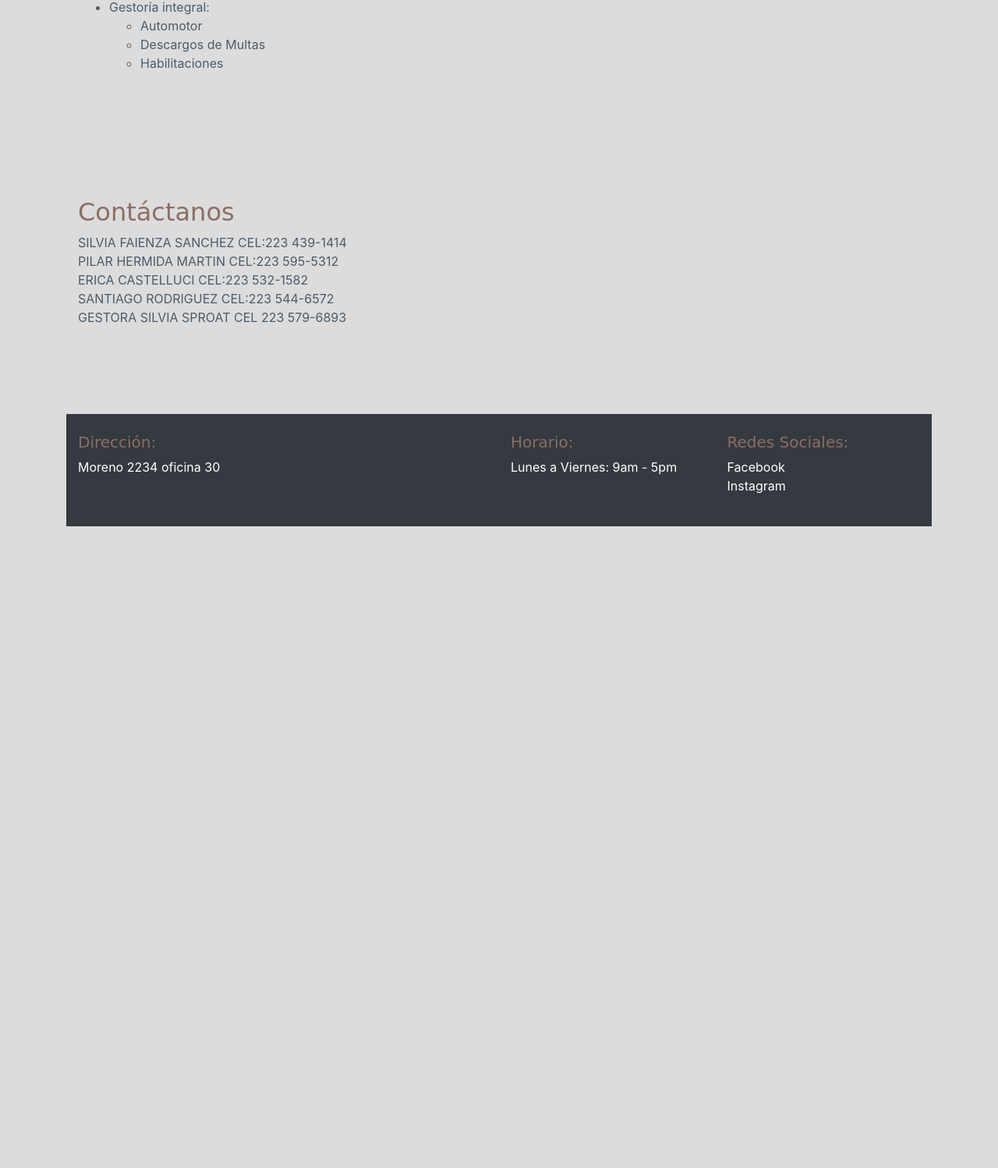
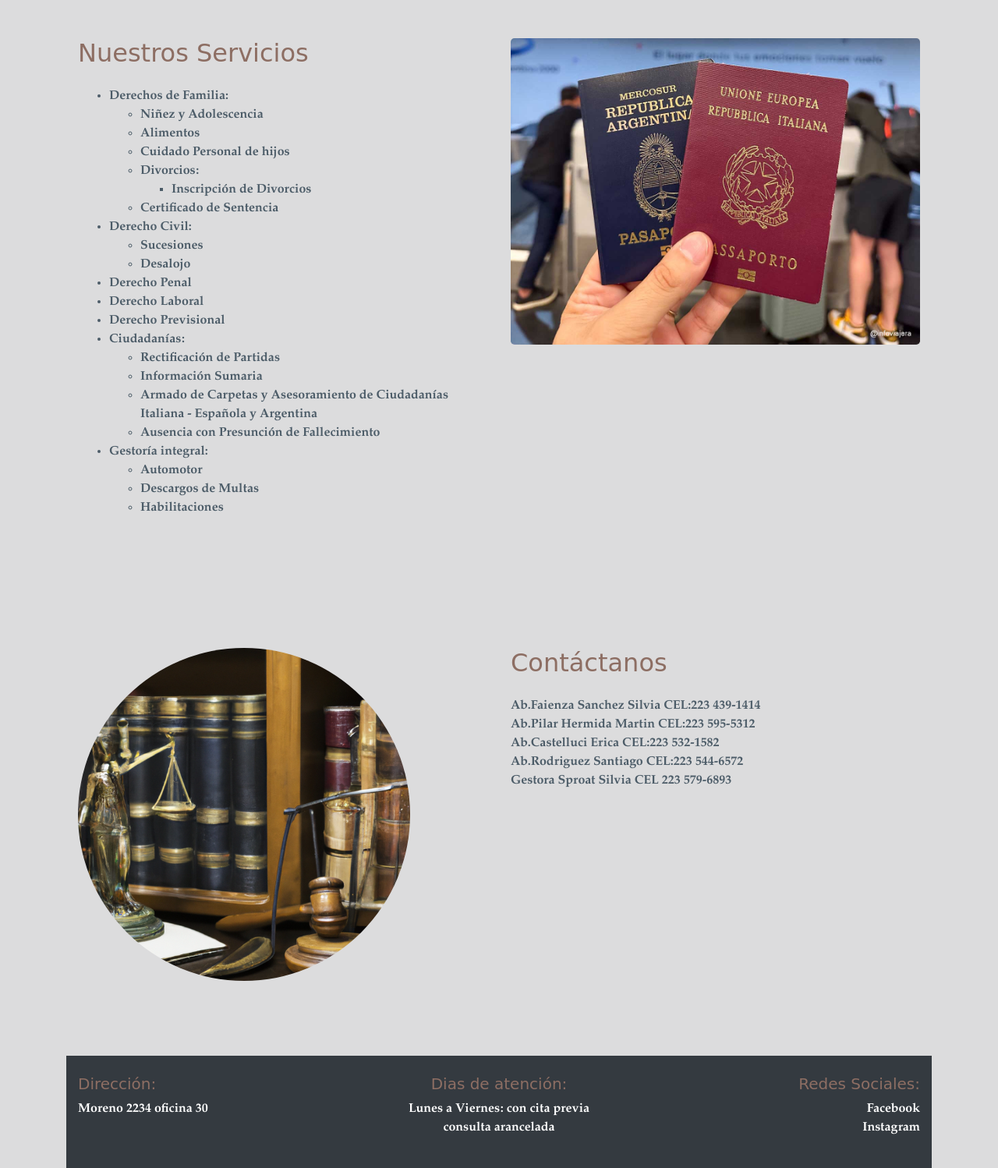
Before and after one commit to DavidGinaca/estudio-abogados, a plain HTML site: page public/index.html in a window 1280 px wide. Shown: the part 1693-3191 px from the top of the page at 78% size. Before the commit the page ends 2416 px from the top, so only its background shows below. Drawn offline with nearby package versions, Linux system fonts and the light colour scheme.

Commit message:
finalizando

```diff
--- a/public/index.html
+++ b/public/index.html
@@ -1,5 +1,6 @@
 <!DOCTYPE html>
 <html lang="en">
+
 <head>
   <meta charset="UTF-8">
   <meta name="viewport" content="width=device-width, initial-scale=1.0">
@@ -11,13 +12,16 @@
     integrity="sha512-z3gLpd7yknf1YoNbCzqRKc4qyor8gaKU1qmn+CShxbuBusANI9QpRohGBreCFkKxLhei6S9CQXFEbbKuqLg0DA=="
     crossorigin="anonymous" referrerpolicy="no-referrer" />
 </head>
+
 <body>
 
   <div class="container">
     <nav class="navbar navbar-expand-lg navbar-dark bg-dark">
       <div class="container">
-        <a class="navbar-brand" href="#"><img src="img/logo colegio abogados.jpg" alt="logo del colegio de abogados" class="img-fluid rounded-pill" style="max-height: 40px;"></a>
-        <button class="navbar-toggler" type="button" data-toggle="collapse" data-target="#navbarNav" aria-controls="navbarNav" aria-expanded="false" aria-label="Toggle navigation">
+        <a class="navbar-brand" href="#"><img src="img/logo colegio abogados.jpg" alt="logo del colegio de abogados"
+            class="img-fluid rounded-pill" style="max-height: 40px;"></a>
+        <button class="navbar-toggler" type="button" data-toggle="collapse" data-target="#navbarNav"
+          aria-controls="navbarNav" aria-expanded="false" aria-label="Toggle navigation">
           <span class="navbar-toggler-icon"></span>
         </button>
         <div class="collapse navbar-collapse" id="navbarNav">
@@ -45,7 +49,7 @@
 
   <section id="portada" class="py-5 text-center">
     <div class="container">
-      <h1 class="display-4">Faienza Sanchez & Asoc</h1>
+      <h1 class="display-4">Faienza Sanchez & Asoc</h1><br>
       <img src="img/martillo.png" alt="un martillo sobre documentos legales" class="img-fluid rounded-circle">
     </div>
   </section>
@@ -55,10 +59,17 @@
   <div class="container mt-5 mb-5">
     <section id="quienes-somos" class="py-5">
       <div class="container">
-        <h2>Quiénes Somos</h2>
-        <p>Descubre la excelencia legal en Mar del Plata con Estudio Jurídico Faienza Sánchez & Asoc. Nuestro compromiso con el prestigio y la calidad humana está respaldado por 16 años de dedicación y experiencia.
+        <div class="row">
+          <h2 class="mb-4">Quiénes Somos</h2>
+          <p class="mb-4">Descubre la excelencia legal en Mar del Plata con Estudio Jurídico Faienza Sánchez & Asoc. Nuestro
+            compromiso
+            con el prestigio y la calidad humana está respaldado por 16 años de dedicación y experiencia.
             Ofrecemos asesoramiento y servicios jurídicos en una amplia gama ofrecida por distintos letrados.
           </p>
+        </div>
+        <div class="row">
+          <img src="img/firmando.png" alt="una persona firmando documentos legales" class="img-fluid img-thumbnail">
+        </div>
       </div>
     </section>
   </div>
@@ -68,9 +79,10 @@
   <div class="container mt-5 mb-5">
     <section id="nuestros-servicios" class="py-5">
       <div class="container">
-        <h2>Nuestros Servicios</h2>
-
-        <ul>
+        <div class="row">
+          <div class="col">
+            <h2 class="mb-4">Nuestros Servicios</h2>
+            <ul class="mb-4">
               <li>Derechos de Familia:
                 <ul>
                   <li>Niñez y Adolescencia</li>
@@ -110,6 +122,12 @@
               </li>
             </ul>
           </div>
+          <div class="col">
+            <img src="img/Pasaporte-Argentino-Italiano.jpg" alt="mano sosteniendo pasaporte argentino e italiano"
+              class="img-fluid rounded-lg">
+          </div>
+        </div>
+      </div>
     </section>
   </div>
 
@@ -118,13 +136,20 @@
   <div class="container mt-5 mb-5">
     <section id="contactanos" class="py-5">
       <div class="container">
-        <h2>Contáctanos</h2>
-        <p>SILVIA FAIENZA SANCHEZ CEL:223 439-1414<br>
-          PILAR HERMIDA MARTIN CEL:223 595-5312<br>
-          ERICA CASTELLUCI CEL:223 532-1582<br>
-          SANTIAGO RODRIGUEZ CEL:223 544-6572<br>
-          GESTORA SILVIA SPROAT CEL 223 579-6893
+        <div class="row">
+          <div class="col">
+            <img src="img/mesa abogado.png" alt="mesa con martillo estatua de justicia y libros de fondo" class="d-inline-block rounded-circle img-fluid">
+          </div>
+          <div class="col">
+            <h2 class="mb-4">Contáctanos</h2>
+            <p class="mb-4">Ab.Faienza Sanchez Silvia CEL:223 439-1414<br>
+              Ab.Pilar Hermida Martin CEL:223 595-5312<br>
+              Ab.Castelluci Erica CEL:223 532-1582<br>
+              Ab.Rodriguez Santiago CEL:223 544-6572<br>
+              Gestora Sproat Silvia CEL 223 579-6893
             </p>
+          </div>
+        </div>
       </div>
     </section>
   </div>
@@ -135,19 +160,19 @@
     <footer class="bg-dark text-white py-4">
       <div class="container">
         <div class="row">
-          <div class="col-md-6">
+          <div class="col-md-4">
             <h5>Dirección:</h5>
             <p>Moreno 2234 oficina 30</p>
           </div>
-          <div class="col-md-3">
-            <h5>Horario:</h5>
-            <p>Lunes a Viernes: 9am - 5pm</p>
+          <div class="col-md-4 text-center">
+            <h5>Dias de atención:</h5>
+            <p>Lunes a Viernes: con cita previa <br> consulta arancelada</p>
           </div>
-          <div class="col-md-3">
+          <div class="col-md-4 text-right">
             <h5>Redes Sociales:</h5>
             <ul class="list-unstyled">
-              <li><a href="https://www.facebook.com/" class="text-white">Facebook</a></li>
-              <li><a href="https://www.instagram.com/" class="text-white">Instagram</a></li>
+              <li><a href="https://www.facebook.com/p/Faienza-Sanchez-y-Asociados-100056588893002/?locale=es_ES&_rdr" class="text-white">Facebook</a></li>
+              <li><a href="https://www.instagram.com/faienzasanchez.asociados/?hl=en" class="text-white">Instagram</a></li>
             </ul>
           </div>
         </div>
@@ -160,4 +185,5 @@
   <script src="js/functions.js"></script>
 
 </body>
+
 </html>
--- a/public/style/style.css
+++ b/public/style/style.css
@@ -26,4 +26,11 @@ h1, h2, h5 {
 body{
     background-color: #dcdcdd;
     color:#4c5c68;
+    font-family: 'Garamond', serif;
+    font-weight: 700;
 }
+
+p, ul, li {
+    font-family: 'Garamond', serif;
+    font-weight: 900; /* Para asegurarse de que se use la versión bold */
+  }
```
Also changed, not shown: public/404.html (added, +33 -0 lines), public/img/Pasaporte-Argentino-Italiano.jpg (added), public/img/firmando.png (added), public/img/mesa abogado.png (added). Lines whose indentation alone changed are shown as unchanged.
